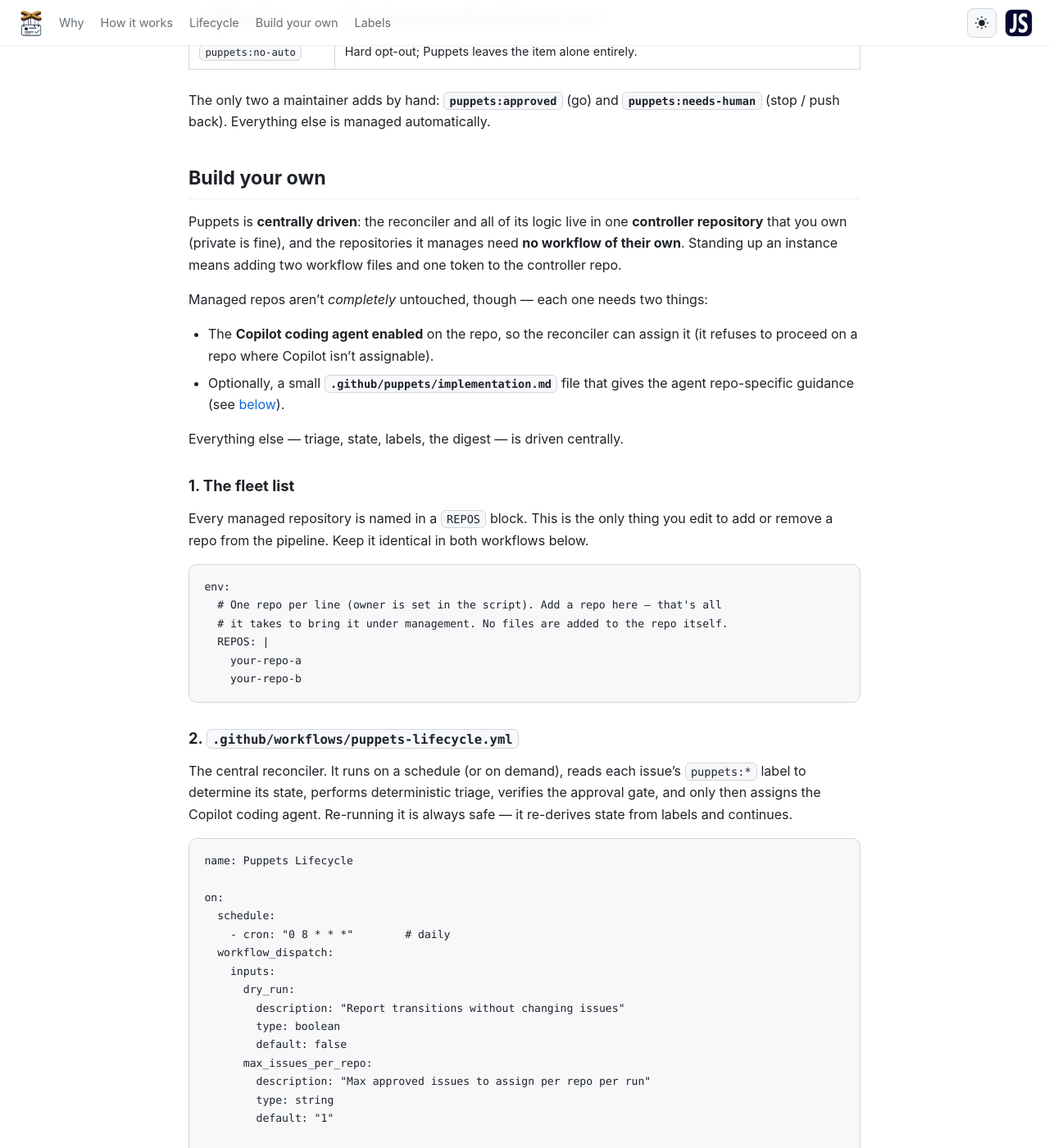
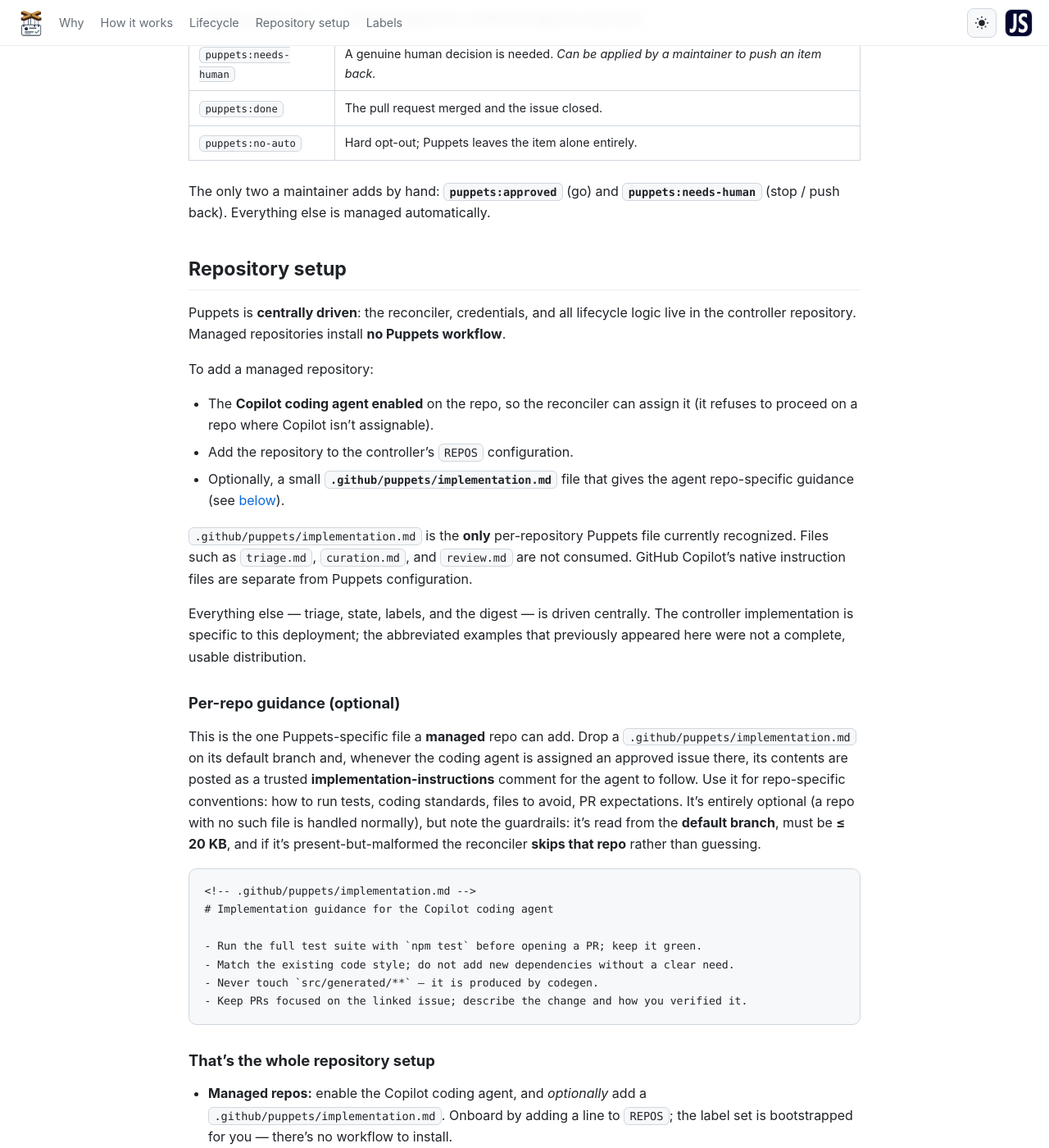
Before and after one commit to JeffSteinbok/JeffSteinbok.github.io, a Jekyll site: the page built from puppets/index.md, in a window 1280 px wide and 1400 px high, scrolled down 3396 px. Shown: the whole window at 82% size. Built offline with Jekyll 4.4.1, drawn with Linux system fonts in a browser that asks for light colours; some of the changed text lies outside the part shown.

Commit message:
Update Puppets site copy
Co-authored-by: Copilot <223556219+Copilot@users.noreply.github.com>

Copilot-Session: cf42a640-2571-45a5-8d13-1649518af280

````diff
--- a/_data/projects.yml
+++ b/_data/projects.yml
@@ -85,5 +85,5 @@ sections:
         external: false
         icon_img: /puppets/puppetslogo.png
         title: Puppets
-        desc: A gated, cloud-native automation that moves a GitHub issue from filed to merged with a human at the two gates that matter.
+        desc: A gated, cloud-native automation that moves GitHub issues from filed to merged after human approval.
         arrow: Read the docs →
--- a/puppets/index.md
+++ b/puppets/index.md
@@ -5,7 +5,7 @@ permalink: /puppets/
 hero_image: /puppets/puppetslogo.png
 header_logo: /puppets/puppetslogo.png
 heading: Puppets
-tagline: Gated issue → PR automation across a fleet of repositories
+tagline: Gated issue → PR automation across a troupe of repositories
 mermaid: true
 nav:
   - label: Why
@@ -14,15 +14,15 @@ nav:
     url: "#how-it-works"
   - label: Lifecycle
     url: "#the-lifecycle"
-  - label: Build your own
-    url: "#build-your-own"
+  - label: Repository setup
+    url: "#repository-setup"
   - label: Labels
     url: "#labels"
 ---
 
 **Puppets is a fully server-side automation harness that turns GitHub issues into merged
-changes — end to end, across an entire fleet of repositories — with a human at the two
-decisions that matter.**
+changes — end to end, across an entire troupe of repositories — with human approval before
+work begins.**
 
 The whole system runs in the cloud. A single central controller reaches into every
 repository it manages, reads each issue's **labels as state**, and drives it through its
@@ -37,9 +37,9 @@ entire workflow in a small set of `puppets:*` labels. Moving an issue forward
 back — is just a label change, which means the whole pipeline is legible, auditable, and
 controllable straight from the GitHub issue view you already use.
 
-**A human owns the two gates.** Filed issues are untrusted input, so nothing is worked on
-until a maintainer *approves* it, and nothing ever merges until a person clicks **Merge**.
-Everything in between is automated; those two decisions never are.
+**A human owns the approval gate.** Filed issues are untrusted input, so nothing is worked
+on until a maintainer applies `puppets:approved`. Everything after that approval can be
+driven by automation.
 
 ## Why it exists
 
@@ -47,13 +47,18 @@ The starting point was a fire-and-forget script that assigned an AI agent to iss
 shot — no plan, no human gate, no pull-request loop, one repo at a time. Puppets replaces
 that with a **stateful, reviewable lifecycle that scales across many repositories at once**:
 
+> **Related work in progress:** Puppets is related to Jeff's
+> [OpenClaw Engineering Harness](https://octo.steinbok.net/harness.html), which is developing
+> a similar label-driven improvement loop inside Octo. The projects share a human approval
+> gate and GitHub Issues as workflow state, while Puppets focuses on centrally managing a
+> troupe of repositories.
+
 - **One central, server-side controller** manages every configured repository from a single
   place — no per-repo workflow and no reconciler logic to maintain in each repo.
 - **AI compute runs in the cloud** — the Copilot coding agent opens real pull requests.
 - **Labels carry the state**, so every step is visible and self-healing: re-running the
   controller simply re-derives where each issue is and continues.
-- **A human stays at the two gates.** No agent touches an item until it is *approved*, and
-  nothing merges until a person clicks **Merge**.
+- **A human controls the approval gate.** No agent touches an item until it is *approved*.
 - **Every filed item is treated as untrusted input.** Issue text is data, never
   instructions — it can't tell the automation what to do.
 
@@ -64,14 +69,12 @@ current state of every issue and pull request (from its labels) and nudges it on
 further. Because the state lives in labels, re-running the reconciler is always safe — it
 simply re-derives where each item is and picks up where it left off.
 
-### The two human gates
+### The human gate
 
-1. **Approval to work it** (`puppets:approved`). A filed item is untrusted; nothing acts on
-   it until a trusted maintainer approves it. The automation re-verifies that the person who
-   approved actually has write/triage access before proceeding — the approval gate is the
-   heart of the security model.
-2. **Approval to merge it.** A person always clicks **Merge**. There is no auto-merge and no
-   automated approval, ever.
+**Approval to work it** (`puppets:approved`). A filed item is untrusted; nothing acts on it
+until a trusted maintainer approves it. The automation re-verifies that the person who
+approved actually has write/triage access before proceeding — the approval gate is the
+heart of the security model.
 
 ### The lifecycle
 
@@ -81,7 +84,7 @@ stateDiagram-v2
     Filed --> NeedsInfo : incomplete
     NeedsInfo --> Filed : author adds detail (auto-cleared)
 
-    Filed --> Approved : ★ human approves  (GATE 1)
+    Filed --> Approved : ★ human adds puppets:approved  (HUMAN GATE)
 
     Approved --> Claimed : Copilot assigned to implement
     Claimed --> InReview : Copilot opens a pull request
@@ -90,7 +93,7 @@ stateDiagram-v2
     NeedsWork --> InReview : Copilot resolves on its branch
     InReview --> NeedsHuman : can't be resolved automatically
 
-    InReview --> Done : ★ human clicks Merge  (GATE 2)
+    InReview --> Done : pull request merged
     NeedsHuman --> Approved : human resolves and re-approves
     Done --> [*]
     Filed --> [*] : closed / won't fix
@@ -101,10 +104,10 @@ stateDiagram-v2
 | Stage | What happens |
 |---|---|
 | **Triage** | When an issue is filed, a lightweight, non-AI check looks for the essentials (a description, steps to reproduce, version, logs). If something's missing, the item is labelled *needs info* with a friendly comment. As soon as the author supplies enough detail, that label clears itself. |
-| **Approval — Gate 1** | A maintainer approves the item. The automation confirms the approver is allowed to, then proceeds. |
+| **Approval — human gate** | A maintainer approves the item. The automation confirms the approver is allowed to, then proceeds. |
 | **Implementation** | The Copilot coding agent is assigned and given any repository-specific guidance, then writes the change and opens a pull request. |
 | **In review** | The pull request is tracked to completion. A ready pull request whose checks are green is automatically taken out of draft so it surfaces for the human. If its branch falls behind the base branch, it's brought up to date; if it develops a conflict, the agent loops on its own branch to resolve it, escalating to a human only if it can't. |
-| **Merge — Gate 2** | A person clicks **Merge**. The item is marked *done* and the issue closes. |
+| **Completion** | When the pull request merges under the configured merge policy, the item is marked *done* and the issue closes. |
 
 ## Labels
 
@@ -114,9 +117,9 @@ only ever apply two by hand; the automation manages the rest.
 | Label | Meaning |
 |---|---|
 | `puppets:needs-info` | Missing details; the author needs to add them (clears automatically once enough detail is present). |
-| `puppets:approved` | **Gate 1.** Approved to be worked on. *Applied by a maintainer.* |
+| `puppets:approved` | **Human gate.** Approved to be worked on. *Applied by a maintainer.* |
 | `puppets:claimed` | Picked up; the coding agent is assigned and implementing. |
-| `puppets:in-review` | A pull request is open and being tracked; awaiting the human's Merge click. |
+| `puppets:in-review` | A pull request is open and being tracked through review and merge. |
 | `puppets:needs-work` | The pull request hit a conflict; the agent is resolving it. |
 | `puppets:needs-human` | A genuine human decision is needed. *Can be applied by a maintainer to push an item back.* |
 | `puppets:done` | The pull request merged and the issue closed. |
@@ -125,179 +128,32 @@ only ever apply two by hand; the automation manages the rest.
 The only two a maintainer adds by hand: **`puppets:approved`** (go) and
 **`puppets:needs-human`** (stop / push back). Everything else is managed automatically.
 
-## Build your own
+## Repository setup
 
-Puppets is **centrally driven**: the reconciler and all of its logic live in one
-**controller repository** that you own (private is fine), and the repositories it manages
-need **no workflow of their own**. Standing up an instance means adding two workflow files
-and one token to the controller repo.
+Puppets is **centrally driven**: the reconciler, credentials, and all lifecycle logic live
+in the controller repository. Managed repositories install **no Puppets workflow**.
 
-Managed repos aren't *completely* untouched, though — each one needs two things:
+To add a managed repository:
 
 - The **Copilot coding agent enabled** on the repo, so the reconciler can assign it (it
   refuses to proceed on a repo where Copilot isn't assignable).
+- Add the repository to the controller's `REPOS` configuration.
 - Optionally, a small **`.github/puppets/implementation.md`** file that gives the agent
   repo-specific guidance (see [below](#per-repo-guidance-optional)).
 
-Everything else — triage, state, labels, the digest — is driven centrally.
+`.github/puppets/implementation.md` is the **only** per-repository Puppets file currently
+recognized. Files such as `triage.md`, `curation.md`, and `review.md` are not consumed.
+GitHub Copilot's native instruction files are separate from Puppets configuration.
 
-### 1. The fleet list
-
-Every managed repository is named in a `REPOS` block. This is the only thing you edit to add
-or remove a repo from the pipeline. Keep it identical in both workflows below.
-
-```yaml
-env:
-  # One repo per line (owner is set in the script). Add a repo here — that's all
-  # it takes to bring it under management. No files are added to the repo itself.
-  REPOS: |
-    your-repo-a
-    your-repo-b
-```
-
-### 2. `.github/workflows/puppets-lifecycle.yml`
-
-The central reconciler. It runs on a schedule (or on demand), reads each issue's `puppets:*`
-label to determine its state, performs deterministic triage, verifies the approval gate, and
-only then assigns the Copilot coding agent. Re-running it is always safe — it re-derives
-state from labels and continues.
-
-```yaml
-name: Puppets Lifecycle
-
-on:
-  schedule:
-    - cron: "0 8 * * *"        # daily
-  workflow_dispatch:
-    inputs:
-      dry_run:
-        description: "Report transitions without changing issues"
-        type: boolean
-        default: false
-      max_issues_per_repo:
-        description: "Max approved issues to assign per repo per run"
-        type: string
-        default: "1"
-
-permissions:
-  contents: read
-
-env:
-  REPOS: |
-    your-repo-a
-    your-repo-b
-
-jobs:
-  # Ensure the shared puppets:* label vocabulary exists in every managed repo.
-  bootstrap-labels:
-    uses: ./.github/workflows/puppets-bootstrap-labels.yml
-    with:
-      dry_run: ${{ inputs.dry_run || false }}
-    secrets: inherit
-
-  reconcile:
-    needs: bootstrap-labels
-    runs-on: ubuntu-latest
-    steps:
-      - name: Reconcile issue lifecycle
-        uses: actions/github-script@v9
-        env:
-          DRY_RUN: ${{ inputs.dry_run }}
-          MAX_ISSUES_PER_REPO: ${{ inputs.max_issues_per_repo || '1' }}
-        with:
-          # Fine-grained PAT with cross-repo access (see "The token" below).
-          github-token: ${{ secrets.PUPPETS_PAT }}
-          script: |
-            const owner = "your-github-username";
-            const repos = `${process.env.REPOS || ""}`
-              .trim().split("\n").map((r) => r.trim()).filter(Boolean);
-            // For each repo: read issues, derive state from puppets:* labels,
-            // triage new items, verify Gate 1 (puppets:approved was applied by a
-            // user with write/triage access), then assign the Copilot coding agent
-            // to approved items and advance open PRs. Never merges.
-            for (const repo of repos) {
-              // ...reconciler logic...
-            }
-```
-
-> **Assigning Copilot from a workflow:** the coding agent is added with the GraphQL
-> `replaceActorsForAssignable` mutation using the bot login `copilot-swe-agent`. (The REST
-> "add assignees" endpoint silently ignores Copilot.)
-
-### 3. `.github/workflows/puppets-bootstrap-labels.yml`
-
-Idempotently creates/updates the `puppets:*` label set in every managed repo, so the
-reconciler has a vocabulary to drive. Safe to re-run: existing labels are reconciled, missing
-ones created. This is what keeps managed repos zero-config.
-
-```yaml
-name: Puppets Bootstrap Labels
-
-on:
-  workflow_call:
-    inputs:
-      dry_run: { type: boolean, default: false }
-  workflow_dispatch:
-    inputs:
-      dry_run: { type: boolean, default: false }
-
-env:
-  REPOS: |
-    your-repo-a
-    your-repo-b
-
-jobs:
-  bootstrap-labels:
-    runs-on: ubuntu-latest
-    steps:
-      - name: Upsert puppets label set
-        uses: actions/github-script@v9
-        with:
-          github-token: ${{ secrets.PUPPETS_PAT }}
-          script: |
-            const owner = "your-github-username";
-            const repos = `${process.env.REPOS || ""}`
-              .trim().split("\n").map((r) => r.trim()).filter(Boolean);
-            const LABELS = [
-              { name: "puppets:needs-info",  color: "D4C5F9", description: "Missing repro/logs/version." },
-              { name: "puppets:approved",    color: "0E8A16", description: "GATE 1: approved to work." },
-              { name: "puppets:claimed",     color: "C2E0C6", description: "Coding agent is implementing." },
-              { name: "puppets:in-review",   color: "006B75", description: "PR open; awaiting the Merge click." },
-              { name: "puppets:needs-work",  color: "E99695", description: "PR hit a conflict; agent resolving." },
-              { name: "puppets:needs-human", color: "B60205", description: "A human decision is needed." },
-              { name: "puppets:done",        color: "6A737D", description: "PR merged, issue closed. Terminal." },
-              { name: "puppets:no-auto",     color: "000000", description: "Hard opt-out: never touch this item." },
-            ];
-            for (const repo of repos) {
-              const existing = new Map();
-              for (const l of await github.paginate(github.rest.issues.listLabelsForRepo, { owner, repo, per_page: 100 }))
-                existing.set(l.name, l);
-              for (const spec of LABELS) {
-                const cur = existing.get(spec.name);
-                if (!cur) await github.rest.issues.createLabel({ owner, repo, ...spec });
-                else if (cur.color.toLowerCase() !== spec.color.toLowerCase() || (cur.description || "") !== spec.description)
-                  await github.rest.issues.updateLabel({ owner, repo, ...spec });
-              }
-            }
-```
-
-### 4. The token
-
-Both workflows authenticate with a single secret, `PUPPETS_PAT`, set on the controller repo
-(**Settings → Secrets and variables → Actions**). Use a fine-grained personal access token
-scoped to your managed repositories with:
-
-- **Issues:** read &amp; write — to triage, label, comment, and assign.
-- **Pull requests:** read &amp; write — to track and advance the coding agent's PRs.
-- **Contents:** read — to inspect branches.
-
-The token is **never granted merge rights** — Gate 2 is a human clicking **Merge** in the
-GitHub UI, by design.
+Everything else — triage, state, labels, and the digest — is driven centrally. The
+controller implementation is specific to this deployment; the abbreviated examples that
+previously appeared here were not a complete, usable distribution.
 
 ### Per-repo guidance (optional)
 {: #per-repo-guidance-optional}
 
-This is the one file a **managed** repo can add. Drop a `.github/puppets/implementation.md`
+This is the one Puppets-specific file a **managed** repo can add. Drop a
+`.github/puppets/implementation.md`
 on its default branch and, whenever the coding agent is assigned an approved issue there,
 its contents are posted as a trusted **implementation-instructions** comment for the agent
 to follow. Use it for repo-specific conventions: how to run tests, coding standards, files to
@@ -315,9 +171,8 @@ and if it's present-but-malformed the reconciler **skips that repo** rather than
 - Keep PRs focused on the linked issue; describe the change and how you verified it.
 ```
 
-### That's the whole install
+### That's the whole repository setup
 
-- **Controller repo:** the two workflow files above + the `PUPPETS_PAT` secret.
 - **Managed repos:** enable the Copilot coding agent, and *optionally* add a
   `.github/puppets/implementation.md`. Onboard by adding a line to `REPOS`; the label set is
   bootstrapped for you — there's no workflow to install.
@@ -329,8 +184,7 @@ human:
 
 - **New issues to review** — items filed since the last run that haven't been approved or
   dismissed yet, so nothing slips through unseen.
-- **Waiting on you** — items parked on a human decision (`puppets:needs-human`) or a
-  pull request sitting ready for the Merge click.
+- **Waiting on you** — items parked on a human decision (`puppets:needs-human`).
 
 ## Security posture
 
@@ -338,6 +192,4 @@ human:
   commands the automation should follow.
 - **Approval is verified.** Applying the approval label isn't enough on its own — the
   automation checks that the approver genuinely has the access to do so.
-- **No automatic merges.** No job is ever granted the ability to merge; a human action is
-  the only path to *done*.
 - **Opt-out is absolute.** `puppets:no-auto` takes an item completely out of scope.
````
